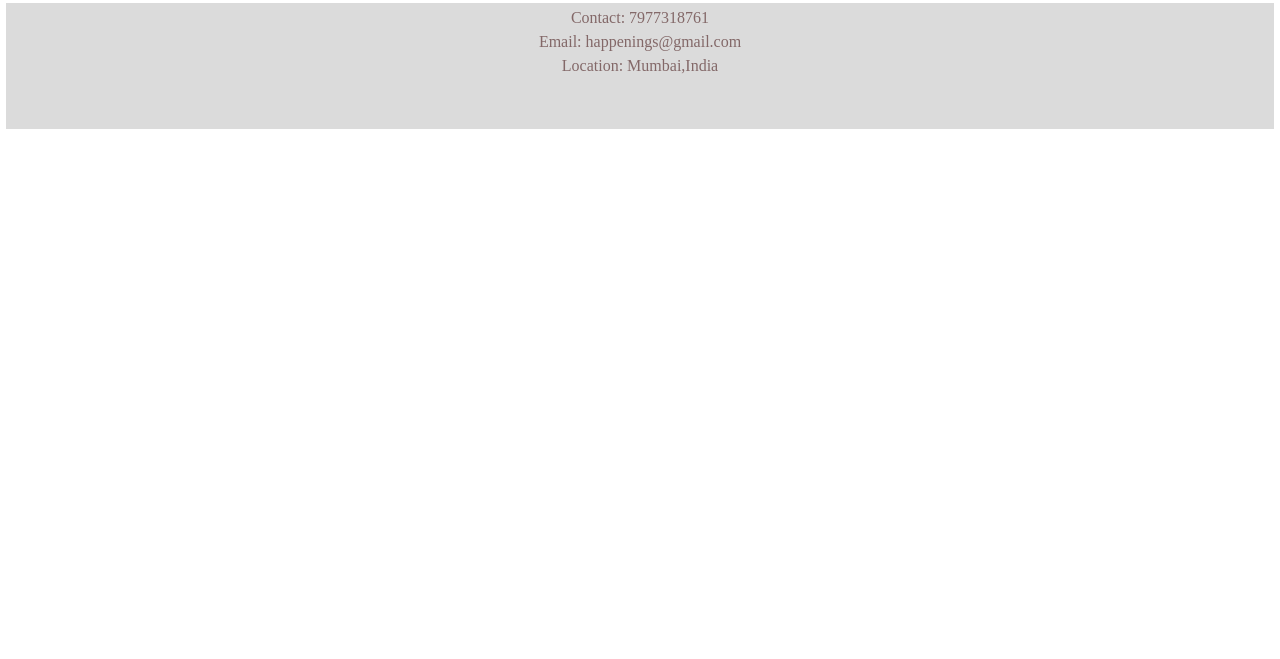
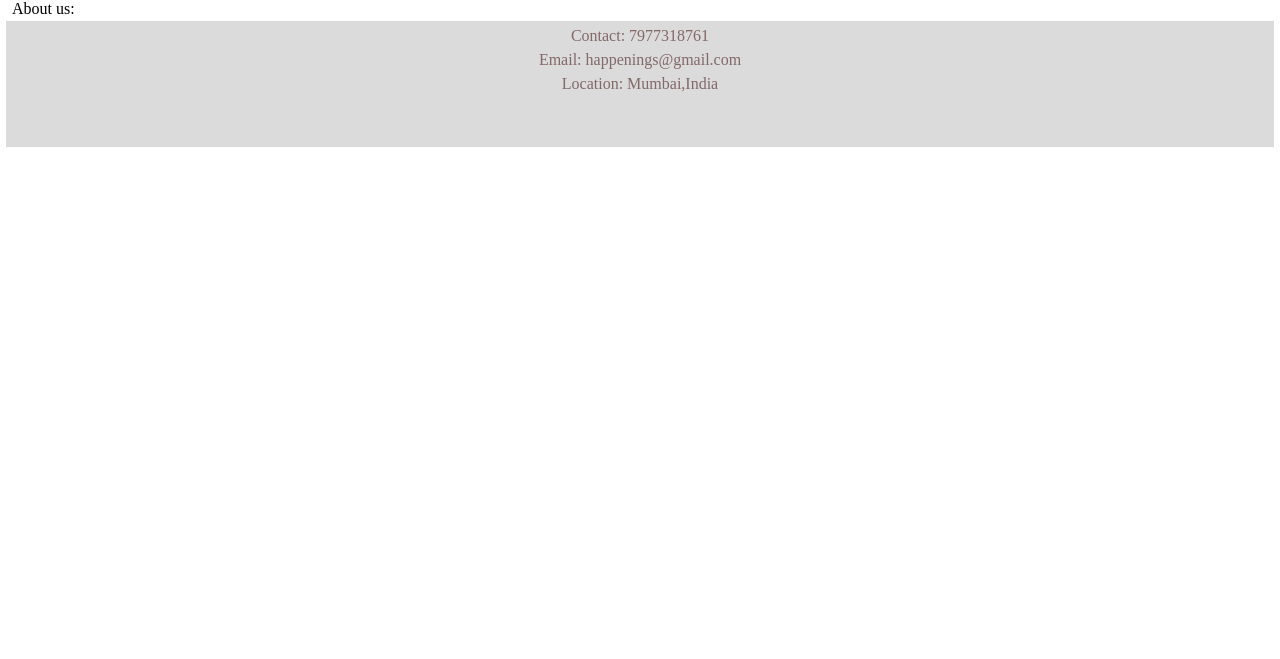
Before and after one commit to sanjanalalwani/need-for-code-42, a plain HTML site: page About.html in a window 1280 px wide. Shown: the part 141-800 px from the top of the page. Drawn offline with Linux system fonts and the light colour scheme.

Commit message:
Renee About

```diff
--- a/About.html
+++ b/About.html
@@ -7,6 +7,10 @@
     <title>Happenings Main Page</title>
     <link rel="stylesheet" href="style.css" />
   </head>
+  <style>
+    main {
+    }
+  </style>
   <body>
     <header>
       <nav>
@@ -23,7 +27,9 @@
         </ul>
       </nav>
     </header>
-    <main></main>
+    <main>
+      <heading1> About us: </heading1>
+    </main>
     <footer>
       <p class="text-center">Contact: 7977318761</p>
       <p class="text-center">Email: happenings@gmail.com</p>
```
